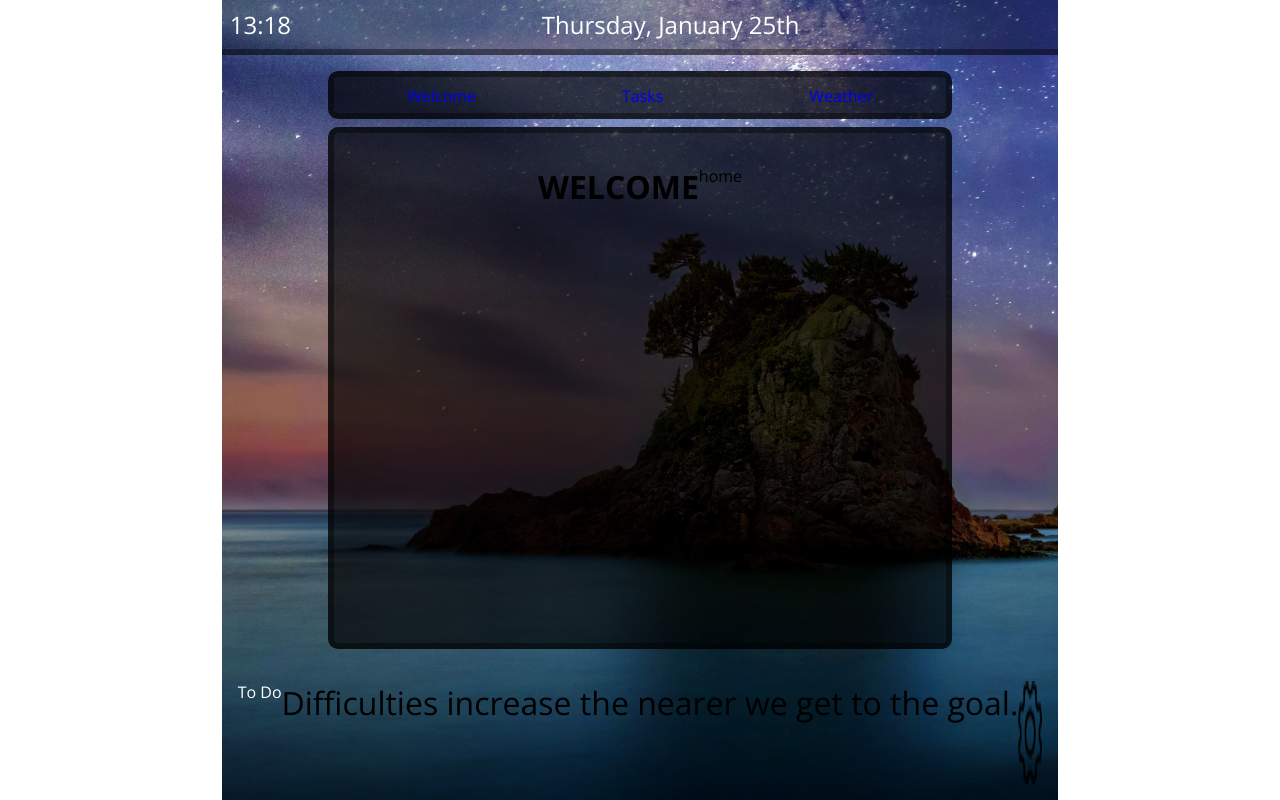
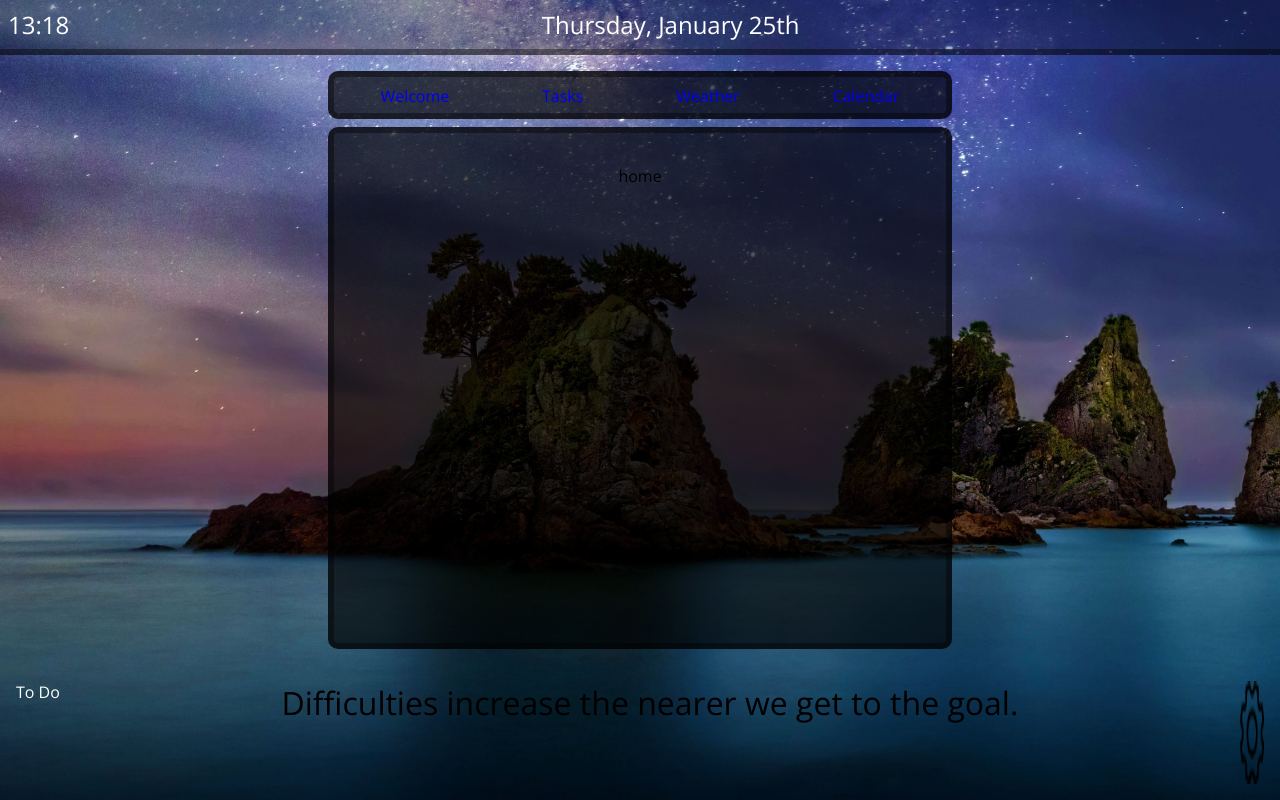
Before and after one commit to Alekssthlm/Mental-project, a React (Vite) app: page / in a window 1280 px wide. Built offline with nearby package versions, Linux system fonts and the light colour scheme; no server answers.

Commit message:
bug fixes from merge

```diff
--- a/src/components/AppContainer.jsx
+++ b/src/components/AppContainer.jsx
@@ -1,13 +1,9 @@
-import { useEffect, useState } from "react";
 import { Outlet } from "react-router-dom";
 
-export default function AppContainer({title}){
+export default function AppContainer(){
 
   return (
     <div className="app-container">
-      <div>
-        <h1 className="app-title">{title}</h1>
-      </div>
       <Outlet />
     </div>
   )
--- a/src/components/CalendarWrap.jsx
+++ b/src/components/CalendarWrap.jsx
@@ -1,5 +1,5 @@
 import { useEffect, useState } from "react"
-import useLocalStorage from "../useLocalStorage"
+import useLocalStorage from "../hooks/useLocalStorage";
 
 export default function CalendarWrap({selectedDate, setHasValues}){
   const [newTask, setNewTask] = useState('')
--- a/src/components/Navbar.jsx
+++ b/src/components/Navbar.jsx
@@ -1,17 +1,20 @@
 import { Link } from "react-router-dom";
 
-export default function Navbar({setTitle}) {
+export default function Navbar() {
   return (
     <div className="main-navbar">
       <ul className="nav-link-container">
         <li>
-          <Link className="nav-links" to="/" onClick={() => setPath(()=> window.location.pathname)}>Welcome</Link>
+          <Link className="nav-links" to="/" >Welcome</Link>
         </li>
         <li>
-          <Link className="nav-links" to="/task-manager" onClick={() => setPath(()=> window.location.pathname)}>Tasks</Link>
+          <Link className="nav-links" to="/task-manager" >Tasks</Link>
         </li>
         <li>
-          <Link className="nav-links" to="/weather" onClick={() => setPath(()=> window.location.pathname)}>Weather</Link>
+          <Link className="nav-links" to="/weather" >Weather</Link>
+        </li>
+        <li>
+          <Link className="nav-links" to="/calendar" >Calendar</Link>
         </li>
       </ul>
     </div>
--- a/src/components/RandomQuote.css
+++ b/src/components/RandomQuote.css
@@ -1,12 +1,3 @@
-body {
-  display: flex;
-  flex-direction: column;
-  align-items: center;
-  justify-content: flex-end; /* Align to the bottom of the page */
-  min-height: 100vh; /* Ensure the container takes at least the full height of the viewport */
-  margin: 0;
-}
-
 .container {
   display: flex;
   flex-direction: column;
--- a/src/index.css
+++ b/src/index.css
@@ -8,7 +8,6 @@
 .body{
   background-image: url("./assets/archipelago_3-wallpaper-3440x1440.jpg");
   background-size: cover;
-  /*background-color: rgb(128, 254, 237);*/
   font-family: 'Open Sans', sans-serif;
   display: flex;
   flex-direction: column;
--- a/src/pages/SiteWrap.jsx
+++ b/src/pages/SiteWrap.jsx
@@ -12,20 +12,7 @@ import clearday_icon from "../assets/clearday.png";
 
 export default function SiteWrap() {
   const { weatherData } = useWeatherData();
-  const [title, setTitle] = useState(() => {
-    switch (window.location.pathname){
-      case "/":
-        return "WELCOME";
-      case "/task-manager":
-        return "TASK MANAGER";
-      case "/weather":
-        return "WEATHER";
-        case "/calendar":
-          return "CALENDAR";
-      default:
-        return "ERROR";
-    }
-  });
+
 
   return (
     <div className="body">
@@ -43,8 +30,8 @@ export default function SiteWrap() {
       </header>
       <div className="site-wrap">
         <div className="app-wrap">
-          <Navbar setTitle={setTitle} />
-          <AppContainer title={title} />
+          <Navbar />
+          <AppContainer />
         </div>
       </div>
       <footer className="footer">
```
